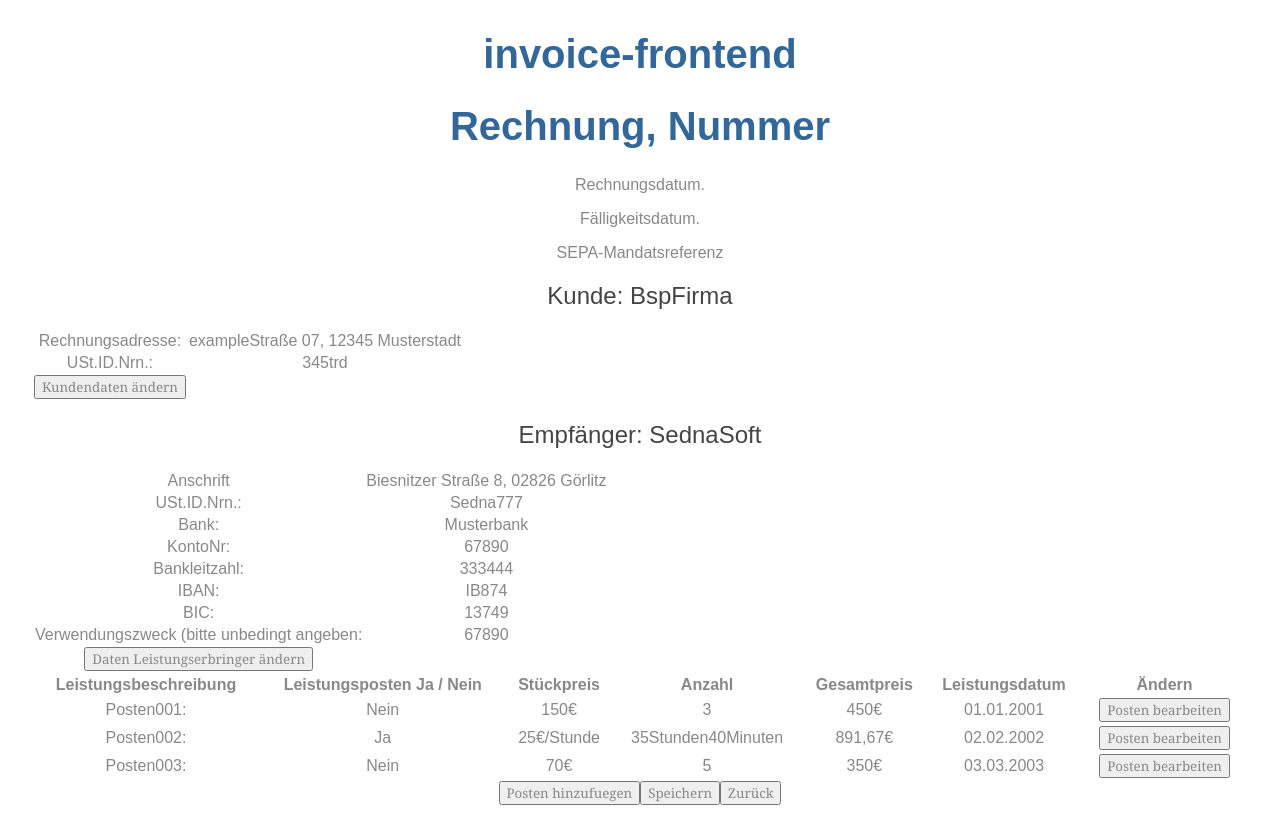
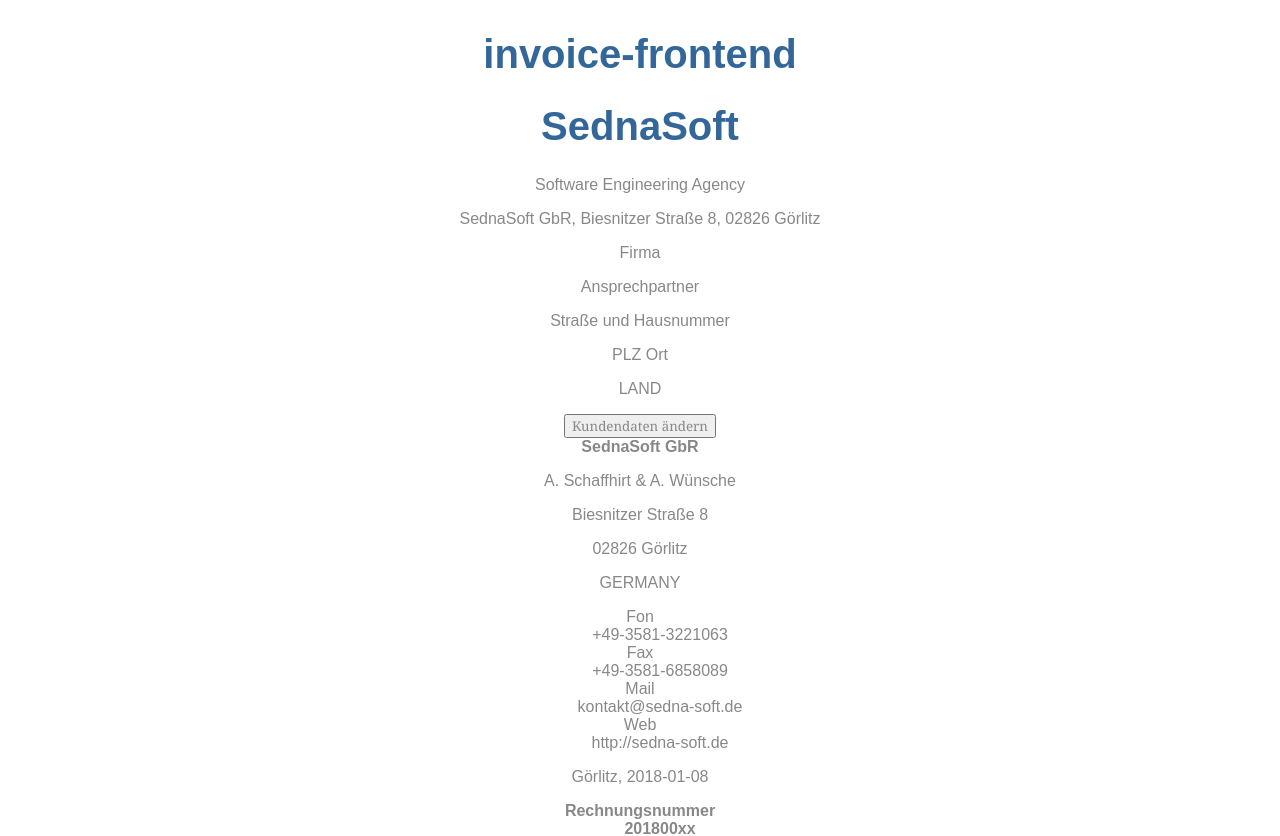
Before and after one commit to Hendrik26/invoice-frontend, an Angular app: page / in a window 1280 px wide. Shown: the top 836 px of the page. Built offline with nearby package versions, Linux system fonts and the light colour scheme.

Commit message:
Finish Block-element <header> and almost Block-element <middle>.

```diff
--- a/src/app/invoice-detail/invoice-detail.component.html
+++ b/src/app/invoice-detail/invoice-detail.component.html
@@ -1,70 +1,55 @@
 <div>
 
+  <header>
 
-  <h1> Rechnung, Nummer </h1>
-  <p>Rechnungsdatum. </p>
-  <p>Fälligkeitsdatum. </p>
-  <p>SEPA-Mandatsreferenz</p>
-  <h2> Kunde: BspFirma </h2>
-  <table>
+    <div class="logo">
+      <h1>SednaSoft</h1>
+      <p>Software Engineering Agency</p>
+    </div><!-- class="logo" -->
 
-    <tr>
-      <td>Rechnungsadresse:</td>
-      <td>exampleStraße 07, 12345 Musterstadt</td>
-    </tr>
-    <tr>
-      <td>USt.ID.Nrn.:</td>
-      <td>345trd</td>
-    </tr>
-    <tr>
+    <div class="adress-window">
+      <div class="postage-info">
+        SednaSoft GbR, Biesnitzer Straße 8, 02826 Görlitz
+      </div><!-- class="postage-info" -->
+      <p>Firma</p>
+      <p>Ansprechpartner</p>
+      <p>Straße und Hausnummer</p>
+      <p>PLZ Ort</p>
+      <p>LAND</p>
       <button type="button">Kundendaten ändern</button>
-    </tr>
+    </div><!-- class="adress-window" -->
 
-  </table>
-  <h2> Empfänger: SednaSoft </h2>
-  <table>
-    <!-- tr -->
-    <tr>
-      <td>Anschrift</td>
-      <td>Biesnitzer Straße 8, 02826 Görlitz</td>
-    </tr>
-    <tr>
-      <td>USt.ID.Nrn.:</td>
-      <td>Sedna777</td>
-    </tr>
-    <tr>
-      <td>Bank:</td>
-      <td>Musterbank</td>
-    </tr>
-    <tr>
-      <td>KontoNr:</td>
-      <td>67890</td>
-    </tr>
-    <tr>
-      <td>Bankleitzahl:</td>
-      <td>333444</td>
-    </tr>
-    <tr>
-      <td>IBAN:</td>
-      <td>IB874</td>
-    </tr>
-    <tr>
-      <td>BIC:</td>
-      <td>13749</td>
-    </tr>
-    <tr>
-      <td>Verwendungszweck (bitte unbedingt angeben:</td>
-      <td> 67890</td>
-    </tr>
-    <tr>
-      <button type="button">Daten Leistungserbringer ändern</button>
-    </tr>
-    <!--/tr -->
-  </table>
+    <div class="contact-block">
+      <strong>SednaSoft GbR</strong>
+      <p>A. Schaffhirt & A. Wünsche</p>
+      <p>Biesnitzer Straße 8</p>
+      <p>02826 Görlitz</p>
+      <p>GERMANY</p>
+      <dl>
+        <dt>Fon</dt>
+        <dd>+49-3581-3221063</dd>
+        <dt>Fax</dt>
+        <dd>+49-3581-6858089</dd>
+        <dt>Mail</dt>
+        <dd>kontakt@sedna-soft.de</dd>
+        <dt>Web</dt>
+        <dd>http://sedna-soft.de</dd>
+      </dl>
+    </div><!-- class="contact-block" -->
 
-  <div>
+    <div class="city-date">Görlitz, 2018-01-08</div>
+  </header>
 
-    <table style="width:100%">
+
+  <main>
+    <dl>
+      <dt><b>Rechnungsnummer</b></dt>
+      <dd><b>201800xx</b></dd>
+      <dt>Leistungszeitraum</dt>
+      <dd>2018-01-01 bis 2018-12-31</dd>
+
+    </dl>
+    <table>
       <tbody>
       <tr>
         <th>Leistungsbeschreibung</th>
@@ -108,9 +93,15 @@
           <button type="button">Posten bearbeiten</button>
         </td>
       </tr>
+      <tr>
+        <td class="tablefooter" colspan="3"></td>
+        <td class="tablefooter">Summe Netto</td>
+        <td class="tablefooter">3500€</td>
+        <td class="tablefooter" colspan="2"></td>
+      </tr>
       </tbody>
     </table>
-  </div>
+  </main>
 
   <button type="button">Posten hinzufuegen</button>
   <button>Speichern</button>
```
